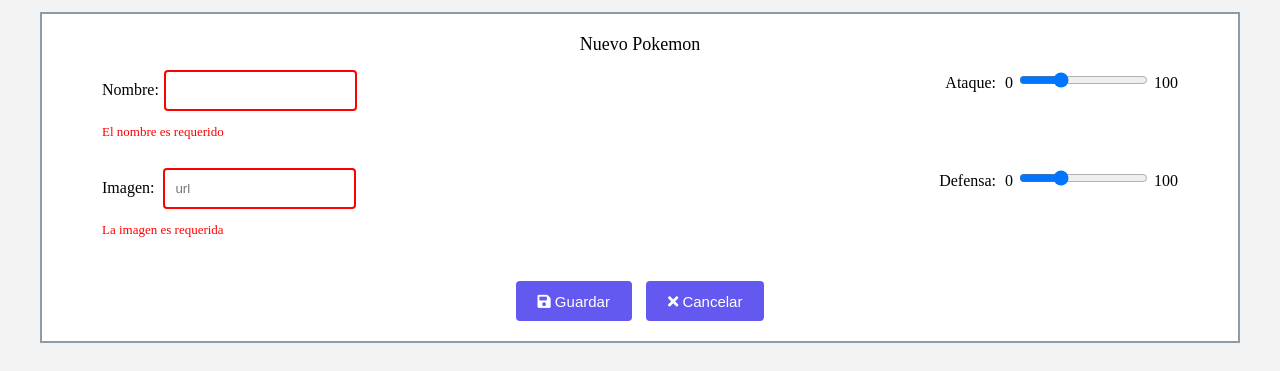
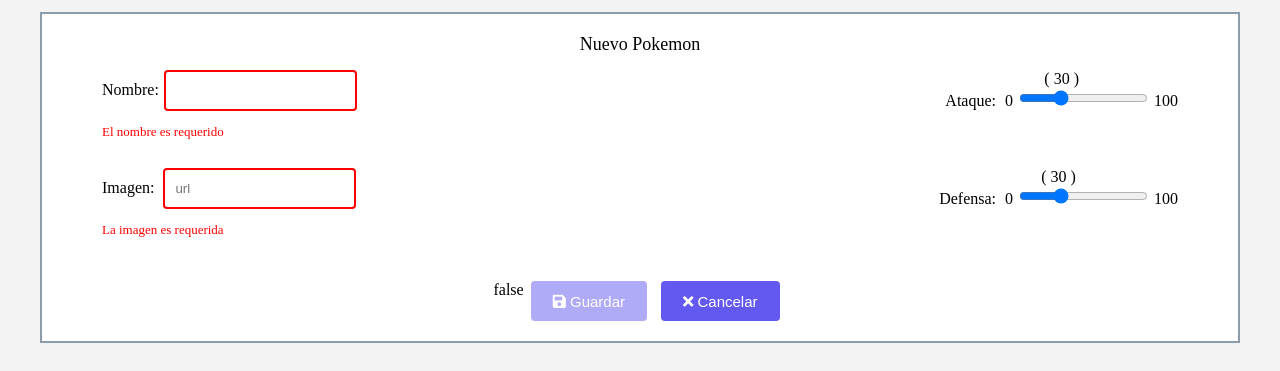
Before and after one commit to ciscocode27/pokemonApp, an Angular app: page /#/main in a window 1280 px wide. Both pictures are taken after a click on the button "Nuevo". Shown: the part 242-613 px from the top of the page. Built offline with nearby package versions, Linux system fonts and the light colour scheme; no server answers.

Commit message:
ajustes crud

```diff
--- a/src/app/components/home/listado/listado.component.html
+++ b/src/app/components/home/listado/listado.component.html
@@ -74,6 +74,9 @@
                     </ng-container>
                 </div>
                 <div class="content-section">
+                    <div class="value-range">
+                        ( {{ form.attack.value }} )
+                    </div>
                     <label for="">Ataque:</label>
                    0 <input type="range"
                       class="input-control"
@@ -100,6 +103,9 @@
                     </ng-container>
                 </div>
                 <div class="content-section">
+                    <div class="value-range">
+                        ( {{ form.defense.value }} )
+                    </div>
                     <label for="">Defensa:</label>
                    0 <input type="range"
                             class="input-control"
@@ -111,8 +117,8 @@
                 </div>
             </div>
 
-            <div class="content-btn-option">
-                <button class="btn-add">
+            <div class="content-btn-option"> {{ submitted }}
+                <button class="btn-add"  [disabled]="form.name.errors || form.image.errors || submitted " >
                     <i class="fas fa-save"></i>
                     Guardar
                 </button>
--- a/src/app/components/home/listado/listado.component.scss
+++ b/src/app/components/home/listado/listado.component.scss
@@ -87,6 +87,9 @@
         label{
             margin-right: 5px;
         }
+        .value-range{
+            text-align: center;
+        }
         .error-text{
             font-size: 13px;
             color:red;
--- a/src/app/components/home/listado/listado.component.ts
+++ b/src/app/components/home/listado/listado.component.ts
@@ -53,6 +53,12 @@
         this.activeForm = true;
         this.typeForm = type;
         this.pokemonUpdate = null;
+        this.formAction.setValue({
+            name: '',
+            image : '',
+            attack : '30',
+            defense : '30'
+        });
   }
 
   updatePokemon(pokemon:ResponsePokemon){
@@ -95,15 +101,22 @@
         .subscribe( resp=>{
             console.log(resp);
             this.getAllPokemons();
+            this.submitted = false;
+        },error=>{
+            this.submitted = false;
         })
   }
 
   deletePokemon(pokemon:ResponsePokemon){
+    this.submitted = true;
     this.activeForm = false;
     this.pokemonService.deletePokemon(pokemon.id)
         .subscribe( resp=>{
             console.log(resp);
             this.getAllPokemons();
+            this.submitted = false;
+        },error=>{
+            this.submitted = false;
         })
   }
 
--- a/src/styles.scss
+++ b/src/styles.scss
@@ -25,6 +25,10 @@
     cursor: pointer;
     &:focus{
         box-shadow: 0 0 0 0.2rem rgba(112, 116, 121, 0.25);
+    }
+    &:disabled{
+        opacity: 0.5;
+        cursor:default;
     }
 }
 
```
